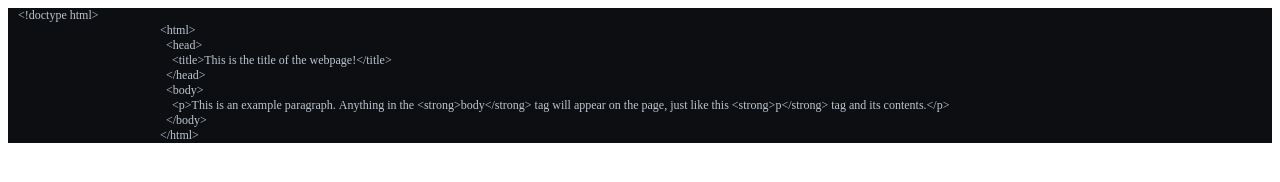
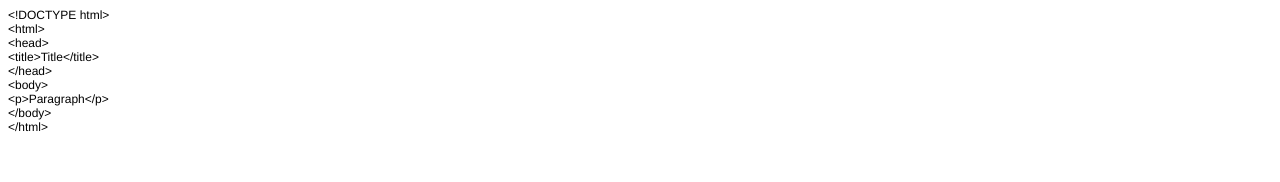
Before and after one commit to funyarinpa00/funyarinpa00.github.io, a plain HTML site: page index.html in a window 1280 px wide. Drawn offline with Linux system fonts and the light colour scheme.

Commit message:
Update index.html

```diff
--- a/index.html
+++ b/index.html
@@ -7,88 +7,18 @@
   <meta name="Generator" content="Cocoa HTML Writer">
   <meta name="CocoaVersion" content="2022.6">
   <style type="text/css">
-    p.p1 {margin: 0.0px 0.0px 0.0px 0.0px; line-height: 20.0px; font: 12.0px '.AppleSystemUIFontMonospaced'; color: #bdc6d0; -webkit-text-stroke: #bdc6d0}
-    p.p2 {margin: 0.0px 0.0px 0.0px 0.0px; text-align: right; line-height: 20.0px; font: 12.0px '.AppleSystemUIFontMonospaced'; color: #bdc6d0; -webkit-text-stroke: #bdc6d0; min-height: 15.0px}
-    span.s1 {font-kerning: none}
-    table.t1 {background-color: #0c0e12; border-collapse: collapse}
-    td.td1 {width: 131.3px; padding: 0.0px 10.0px 0.0px 10.0px}
-    td.td2 {width: 131.3px; min-width: 50.0px; padding: 0.0px 10.0px 0.0px 10.0px}
-    td.td3 {width: 1229.1px; padding: 0.0px 10.0px 0.0px 10.0px}
+    p.p1 {margin: 0.0px 0.0px 0.0px 0.0px; font: 12.0px Helvetica}
   </style>
 </head>
 <body>
-<table cellspacing="0" cellpadding="0" class="t1">
-  <tbody>
-    <tr>
-      <td valign="top" class="td1">
-        <p class="p1"><span class="s1">&lt;!doctype html&gt;</span></p>
-      </td>
-    </tr>
-    <tr>
-      <td valign="top" class="td2">
-        <p class="p2"><span class="s1"></span><br></p>
-      </td>
-      <td valign="top" class="td3">
-        <p class="p1"><span class="s1">&lt;html&gt;</span></p>
-      </td>
-    </tr>
-    <tr>
-      <td valign="top" class="td2">
-        <p class="p2"><span class="s1"></span><br></p>
-      </td>
-      <td valign="top" class="td3">
-        <p class="p1"><span class="s1"><span class="Apple-converted-space">  </span>&lt;head&gt;</span></p>
-      </td>
-    </tr>
-    <tr>
-      <td valign="top" class="td2">
-        <p class="p2"><span class="s1"></span><br></p>
-      </td>
-      <td valign="top" class="td3">
-        <p class="p1"><span class="s1"><span class="Apple-converted-space">    </span>&lt;title&gt;This is the title of the webpage!&lt;/title&gt;</span></p>
-      </td>
-    </tr>
-    <tr>
-      <td valign="top" class="td2">
-        <p class="p2"><span class="s1"></span><br></p>
-      </td>
-      <td valign="top" class="td3">
-        <p class="p1"><span class="s1"><span class="Apple-converted-space">  </span>&lt;/head&gt;</span></p>
-      </td>
-    </tr>
-    <tr>
-      <td valign="top" class="td2">
-        <p class="p2"><span class="s1"></span><br></p>
-      </td>
-      <td valign="top" class="td3">
-        <p class="p1"><span class="s1"><span class="Apple-converted-space">  </span>&lt;body&gt;</span></p>
-      </td>
-    </tr>
-    <tr>
-      <td valign="top" class="td2">
-        <p class="p2"><span class="s1"></span><br></p>
-      </td>
-      <td valign="top" class="td3">
-        <p class="p1"><span class="s1"><span class="Apple-converted-space">    </span>&lt;p&gt;This is an example paragraph. Anything in the &lt;strong&gt;body&lt;/strong&gt; tag will appear on the page, just like this &lt;strong&gt;p&lt;/strong&gt; tag and its contents.&lt;/p&gt;</span></p>
-      </td>
-    </tr>
-    <tr>
-      <td valign="top" class="td2">
-        <p class="p2"><span class="s1"></span><br></p>
-      </td>
-      <td valign="top" class="td3">
-        <p class="p1"><span class="s1"><span class="Apple-converted-space">  </span>&lt;/body&gt;</span></p>
-      </td>
-    </tr>
-    <tr>
-      <td valign="top" class="td2">
-        <p class="p2"><span class="s1"></span><br></p>
-      </td>
-      <td valign="top" class="td3">
-        <p class="p1"><span class="s1">&lt;/html&gt;</span></p>
-      </td>
-    </tr>
-  </tbody>
-</table>
+<p class="p1">&lt;!DOCTYPE html&gt;</p>
+<p class="p1">&lt;html&gt;</p>
+<p class="p1">&lt;head&gt;</p>
+<p class="p1">&lt;title&gt;Title&lt;/title&gt;</p>
+<p class="p1">&lt;/head&gt;</p>
+<p class="p1">&lt;body&gt;</p>
+<p class="p1">&lt;p&gt;Paragraph&lt;/p&gt;</p>
+<p class="p1">&lt;/body&gt;</p>
+<p class="p1">&lt;/html&gt;</p>
 </body>
 </html>
```
